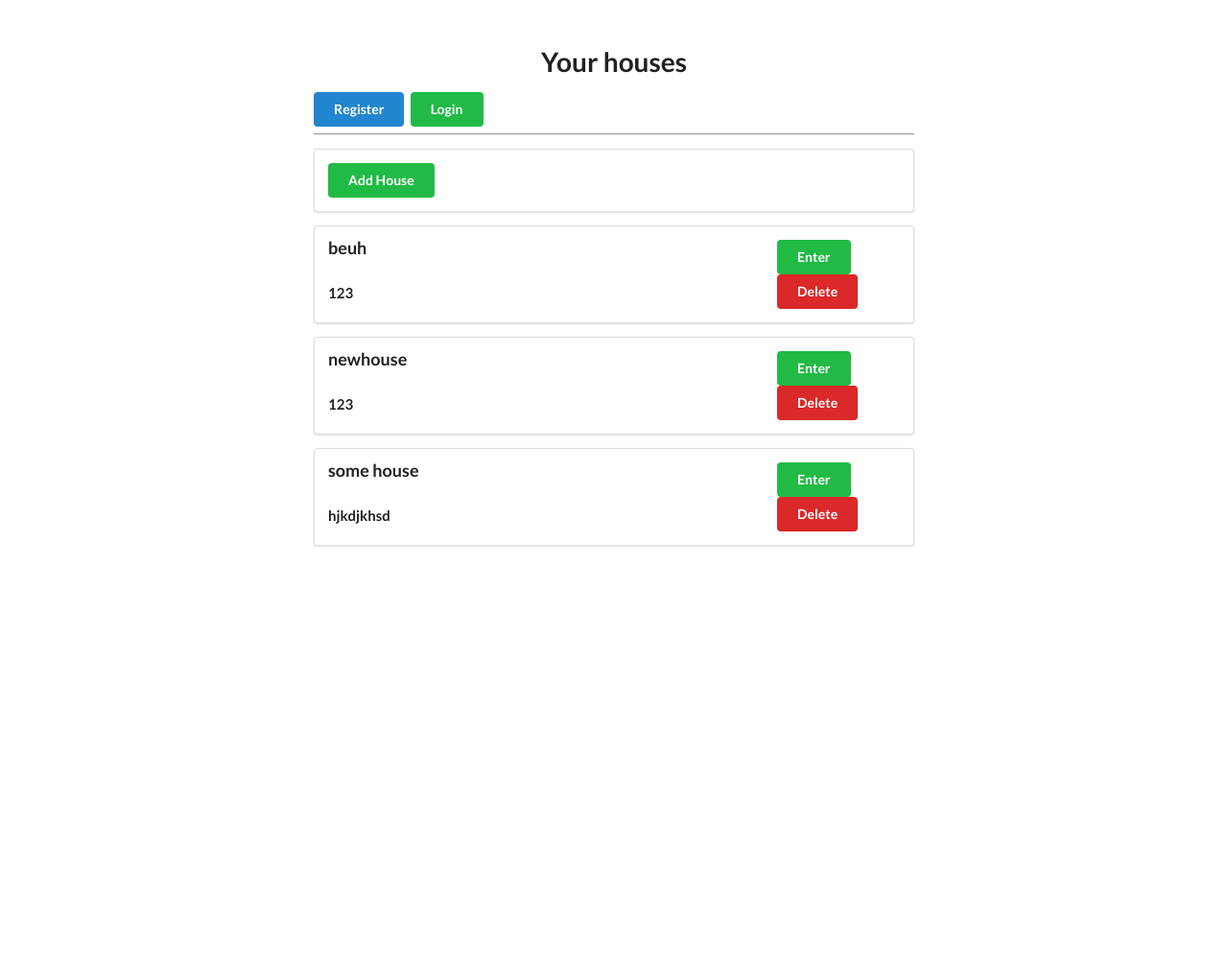
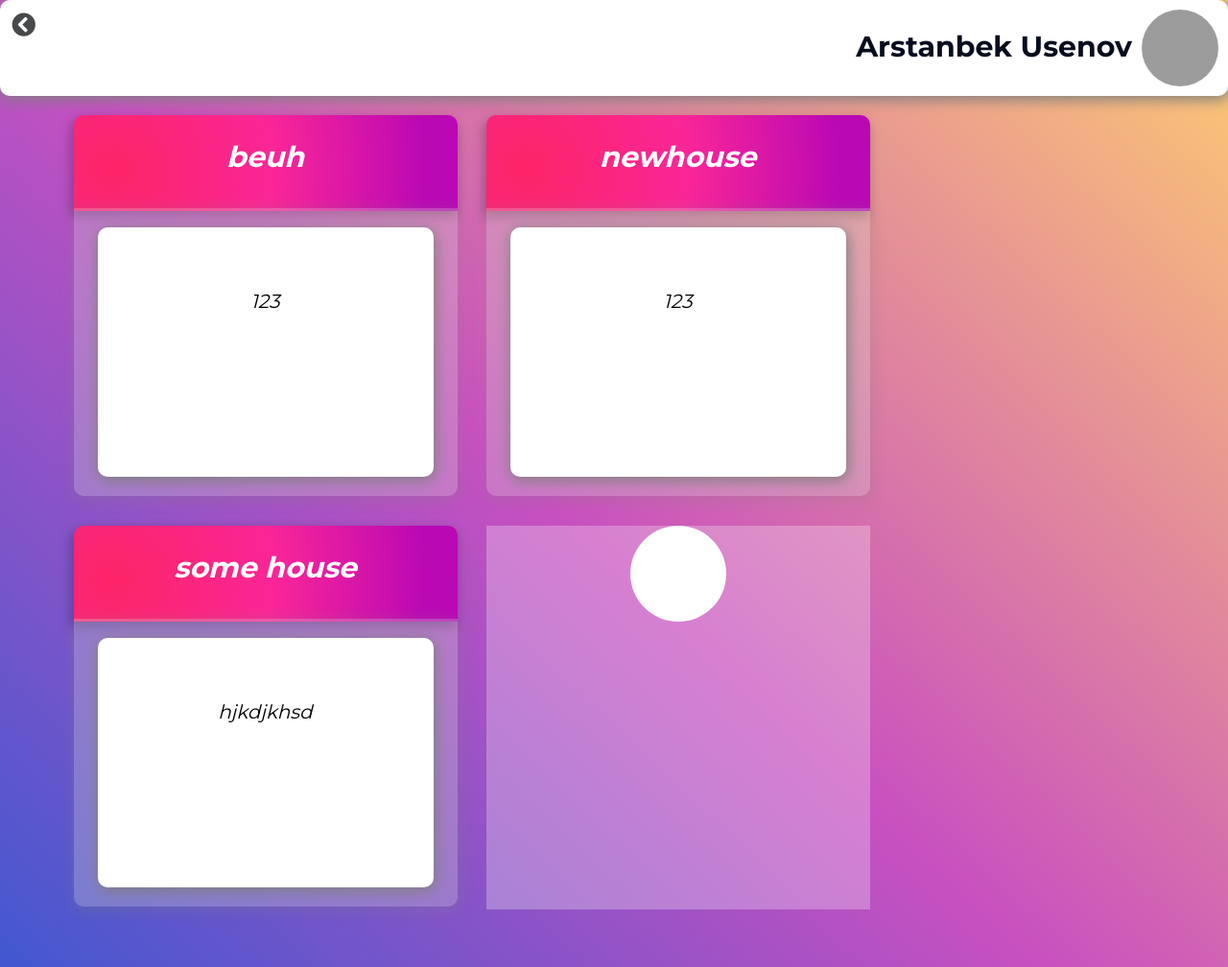
Before and after one commit to Barnacle322/flasktest, a Flask app: page /profile in a window 1280 px wide. Shown: the whole page at 96% size. Run offline with Flask 2, Linux system fonts and the light colour scheme; a user stored in the database is signed in; data comes from the database, SQL or seed files in the repository; both versions use the stored data as it was after the commit.

Commit message:
new commit

```diff
--- a/app.py
+++ b/app.py
@@ -186,8 +186,9 @@ def login():
             return redirect(url_for("profile"))
 
         return redirect(url_for("login"))
+    img = './static/elements/PERET-removebg-preview.png'
 
-    return render_template("login.html")
+    return render_template("login.html", img=img)
 
 @app.route('/logout')
 def logout():
--- /dev/null
+++ b/static/styles/profile.css
@@ -0,0 +1,259 @@
+* {
+    box-sizing: border-box;
+}
+
+body {
+    font-size: 14px;
+    line-height: normal;
+    transform-origin: center;
+}
+
+.page {
+    width: 100%;
+    min-width: 600px;
+    height: 100%;
+    background-color: #4158D0;
+    background-image: linear-gradient(43deg, #4158D0 0%, #C850C0 46%, #FFCC70 100%);
+    opacity: 1;
+    overflow: hidden;
+    position: absolute;
+    /* margin-left: auto;
+    margin-right: auto; */
+}
+
+.top_bar {
+    width: 100%;
+    height: 100px;
+    background: rgba(255, 255, 255, 1);
+    opacity: 1;
+    position: fixed;
+    border-radius: 10px;
+    overflow: hidden;
+    box-shadow: 1px 3px 15px 1px grey;
+}
+
+.back_button {
+    width: 30px;
+    height: 30px;
+    font-size: 25px;
+    opacity: 0.8;
+    position: relative;
+    top: 10px;
+    left: 10px;
+    overflow: hidden;
+}
+
+.profile_picture {
+    width: 80px;
+    height: 80px;
+    background: rgb(156, 156, 156);
+    opacity: 1;
+    position: fixed;
+    right: 10px;
+    top: 10px;
+    border-radius: 80px;
+    overflow: hidden;
+}
+
+.name_div {
+    width: 450px;
+    height: 80px;
+    position: fixed;
+    right: 100px;
+    top: 10px;
+}
+
+.name {
+    width: auto;
+    color: rgba(8, 13, 30, 1);
+    position: relative;
+    font-family: Montserrat;
+    font-weight: 700;
+    font-size: 30px;
+    opacity: 1;
+    text-align: right;
+    margin: auto;
+    padding: 20px 0;
+}
+
+.ui.grid>.column:not(.row) {
+    width: 430px;
+}
+
+.ui.grid.container {
+    width: 100%;
+}
+
+@media only screen {
+    .ui.grid.container {
+        width: 100%;
+    }
+}
+
+.main_content {
+    width: 100%;
+    height: 100%;
+    background: transparent;
+    opacity: 1;
+    position: fixed;
+    top: 100px;
+    left: 0px;
+    overflow: hidden;
+}
+
+.house_element {
+    width: 400px;
+    height: 400px;
+    position: relative;
+    top: 20px;
+}
+
+.house_element2 {
+    width: 400px;
+    height: 300px;
+    position: fixed;
+    top: 180px;
+    left: 550px;
+}
+
+.house_element3 {
+    width: 400px;
+    height: 300px;
+    position: relative;
+    top: -558px;
+    left: 1000px;
+}
+
+.house {
+    width: 400px;
+    height: 300px;
+    position: relative;
+    top: 60px;
+    background-color: lightgray;
+    border-bottom-right-radius: 10px;
+    border-bottom-left-radius: 10px;
+    box-shadow: 1px 3px 15px 1px grey;
+    opacity: 0.3;
+}
+
+.house3 {
+    width: 400px;
+    height: 398px;
+    position: relative;
+    top: 0px;
+    background-color: lightgray;
+    border-radius: 10px;
+    box-shadow: 1px 3px 15px 1px grey;
+    opacity: 0.3;
+    width: 100%;
+    display: flex;
+    justify-content: center;
+    position: relative;
+}
+
+.center_icon {
+    width: 100%;
+    display: flex;
+    justify-content: center;
+    position: relative;
+    top: 55px;
+}
+
+.add_button {
+    width: 100px;
+    height: 100px;
+    background-color: rgb(255, 255, 255);
+    border-radius: 300px;
+    position: relative;
+    transition: background-color 0.2s ease-out;
+    transition: color 0.2 ease-out;
+}
+
+.add_button:hover {
+    background-color: rgb(189, 189, 189);
+    color: rgb(105, 78, 109);
+    opacity: 1;
+}
+
+.plus_icon_field {
+    width: 100%;
+    display: flex;
+    justify-content: center;
+    font-size: 60px;
+    position: relative;
+}
+
+.white_margin {
+    width: 350px;
+    height: 260px;
+    position: relative;
+    top: -220px;
+    left: 25px;
+    background-color: white;
+    border-radius: 10px;
+    box-shadow: 1px 3px 15px 1px grey;
+}
+
+.information {
+    color: rgba(0, 0, 0, 1);
+    position: relative;
+    top: 25%;
+    font-family: Montserrat;
+    font-weight: 400;
+    font-size: 20px;
+    font-style: italic;
+    opacity: 1;
+    text-align: center;
+    width: 100%;
+    display: flex;
+    justify-content: center;
+}
+
+.house_name_plate {
+    width: 400px;
+    height: 100px;
+    position: relative;
+    background-color: white;
+    background-image: radial-gradient( circle farthest-corner at 10.2% 55.8%, rgba(252, 37, 103, 1) 0%, rgba(250, 38, 151, 1) 46.2%, rgba(186, 8, 181, 1) 90.1%);
+    box-shadow: -2px 5px 12px 1px rgba(0, 0, 0, 0.26);
+    border-top-right-radius: 10px;
+    border-top-left-radius: 10px;
+    opacity: 1;
+}
+
+.house_name_plate2 {
+    width: 400px;
+    height: 100px;
+    position: relative;
+    background-color: white;
+    background-image: radial-gradient( circle farthest-corner at 92.3% 71.5%, rgba(83, 138, 214, 1) 0%, rgba(134, 231, 214, 1) 90%);
+    box-shadow: -2px 5px 12px 1px rgba(0, 0, 0, 0.26);
+    border-top-right-radius: 10px;
+    border-top-left-radius: 10px;
+    opacity: 1;
+}
+
+.house_name {
+    color: rgba(255, 255, 255, 1);
+    position: relative;
+    top: 25%;
+    font-family: Montserrat;
+    font-weight: 700;
+    font-size: 30px;
+    font-style: italic;
+    opacity: 1;
+    text-align: center;
+    width: 100%;
+    display: flex;
+    justify-content: center;
+}
+
+.add_field {
+    width: 400px;
+    height: 400px;
+    background: rgba(255, 255, 255, 0.271);
+    justify-content: center;
+    text-align: center;
+    display: flex;
+    justify-content: center;
+}
--- a/templates/profile.html
+++ b/templates/profile.html
@@ -3,52 +3,72 @@
 
 <head>
     <meta charset="UTF-8">
+    <meta http-equiv="X-UA-Compatible" content="IE=edge">
     <meta name="viewport" content="width=device-width, initial-scale=1.0">
-    <title>Profile</title>
 
+    <link rel="stylesheet" href="https://fonts.googleapis.com/css?family=Montserrat:700,400">
     <link rel="stylesheet" href="https://cdn.jsdelivr.net/npm/semantic-ui@2.4.2/dist/semantic.min.css">
-    <!-- <link rel="stylesheet" href="static/mystyle.css"> -->
-    <script src="https://cdn.jsdelivr.net/npm/semantic-ui@2.4.2/dist/semantic.min.js"></script>
+    <link rel="stylesheet" href="./profile.css">
+    <link rel="stylesheet" href="{{ url_for('static',filename='styles/profile.css') }}">
 
+    <title>Document</title>
 </head>
 
 <body>
-    <div>
-        <div class="ui grid">
-            <div class="four wide column">
+    <div class="page">
+        <div class="top_bar">
+            <div class="back_button">
+                <a href="/login">
+                    <i class="black chevron circle left icon"></i>
+                </a>
+            </div>
+            <div class="profile_picture">
+                <!-- <img src="TODO IMG" alt=""> -->
+            </div>
+            <div class="name_div">
+                <div class="name">
+                    Arstanbek Usenov
+                </div>
+            </div>
+        </div>
+        {% if house_list.__len__() != 0 %}
+        <div class="main_content">
+            <div class="ui stackable grid container">
+                {% for house in house_list %}
+                <div class="column">
+                    <div class="house_element">
+                        <div class="house_name_plate">
+                            <div class="house_name">
+                                {{ house.name }}
+                            </div>
+                            <div class="house">
 
-            </div>
-            <div class='eight wide column'>
-                <div style="margin-top: 50px;" class="ui container">
-                    <h1 class="ui center aligned header">Your houses</h1>
-                    <a class="ui blue button" href="/registration">Register</a>
-                    <a class="ui green button" href="/login">Login</a>
-                    <hr>
-                    <div class="ui segment ">
-                        <a class="ui green button " href="/add_house">Add House</a>
-                    </div>
-                    {% if house_list.__len__() != 0 %}
-                    <div>
-                        {% for house in house_list %}
-                        <div class="ui segment">
-                            <div class="ui grid">
-                                <div class="twelve wide column ">
-                                    <div class="ui big header ">{{ house.name }}</div>
-                                    <h4>{{ house.description }}</h4>
-                                </div>
-                                <div class="two wide column">
-                                    <a class="ui green button" href="/tracker/{{ house.id }}">Enter</a>
-                                    <a class="ui red button" href="/delete_house/{{ house.id }}">Delete</a>
+                            </div>
+                            <div class="white_margin">
+                                <div class="information">
+                                    {{ house.description}}
                                 </div>
                             </div>
                         </div>
-                    </div> {% endfor %}
+                    </div>
                 </div>
-                {% endif %}
+                {% endfor %}
+                <div class="column">
+                    <div class="house_element">
+                        <div class="add_field">
+                            <div class="add_button" href="/add_house">
+                                <!-- <div class="plus_icon_field">
+                                    <i class="plus icon"></i>
+                                </div> -->
+                            </div>
+                        </div>
+                    </div>
+
+                </div>
             </div>
         </div>
     </div>
-    </div>
+    {% endif %}
 </body>
 
 </html>
```
Also changed, not shown: static/styles/login.css (+12 -0 lines), templates/login.html (+7 -1 lines), templates/profile3.html (added, +54 -0 lines), db.sqlite3, static/elements/PERET-removebg-preview.png (added).
